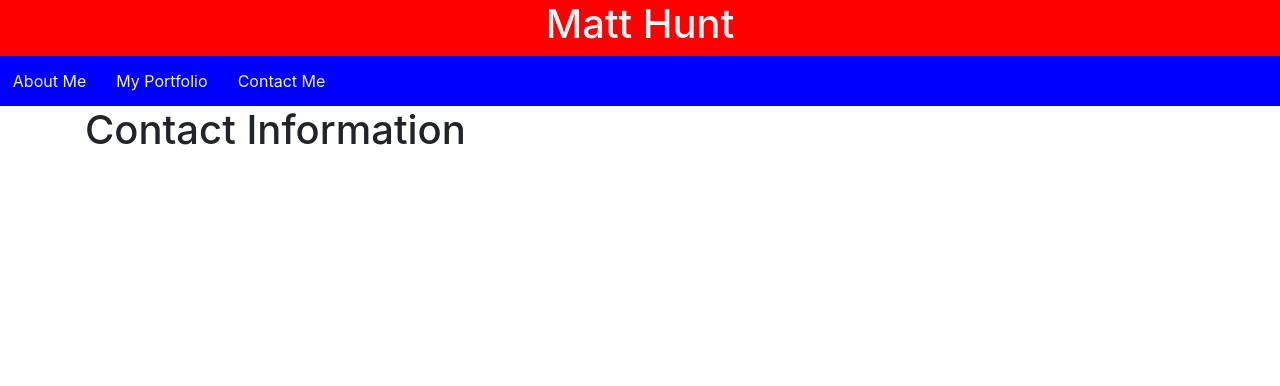
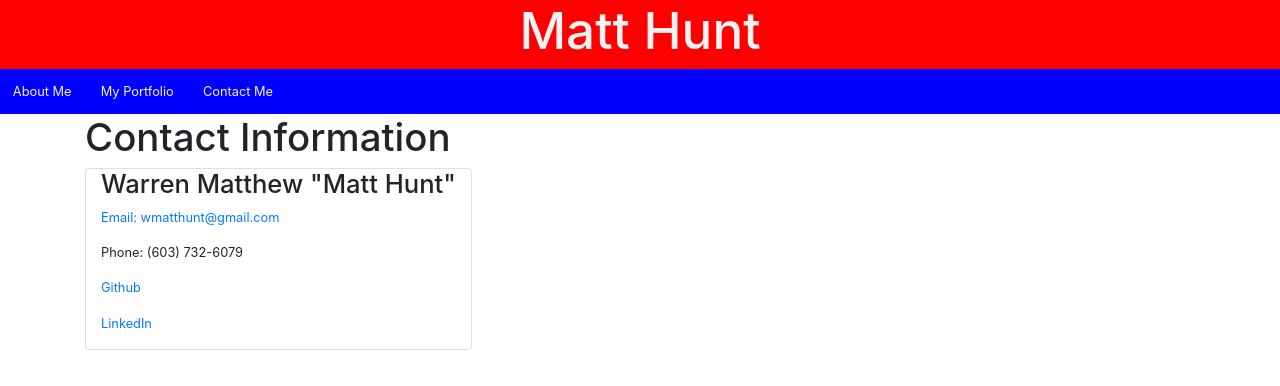
Before and after one commit to wmhunt1/Coding-Bootcamp-HW-2, a plain HTML site: page contact.html in a window 1280 px wide. Drawn offline with nearby package versions, Linux system fonts and the light colour scheme.

Commit message:
added to contact sheet

```diff
--- a/contact.html
+++ b/contact.html
@@ -26,6 +26,15 @@
           </section>
           </section>
         </section>
+        <section class="card">
+            <article class="container">
+              <h4>Warren Matthew "Matt Hunt"</h4>
+              <p><a href="wmatthunt@gmail.com">Email: wmatthunt@gmail.com</a></p>
+              <p>Phone: (603) 732-6079</p>
+              <p><a href="https://github.com/wmhunt1">Github</a></p>
+              <p><a href="https://www.linkedin.com/in/matt-hunt-208076121/">LinkedIn</a></p>
+            </article>
+        </section>
         </main>
 </body>
 </html>
--- a/style.css
+++ b/style.css
@@ -12,6 +12,7 @@ header {
       color: #f2f2f2;
       display: block;
       text-align: center;
+      font-size: 4vw;
   }
 /* Style the navbar */
 
@@ -20,6 +21,7 @@ nav {
     background-color: blue;
     width: 100%;
     height: auto;
+    font-size: 1vw;
 }
 
   /* Navbar links */
@@ -36,7 +38,28 @@ nav {
   {
     width: fit-content
   }
+  section h1
+  {
+    font-size: 3vw;
+  }
+  section h5
+  {
+    font-size: 2vw;
+    text-align: center
+  }
   article
   {
     width: fit-content;
   }
+  article h2
+  {
+    font-size: 2vw;
+  }
+  article h4
+  {
+    font-size: 2vw;
+  }
+  article p
+  {
+    font-size: 1vw;
+  }
```
